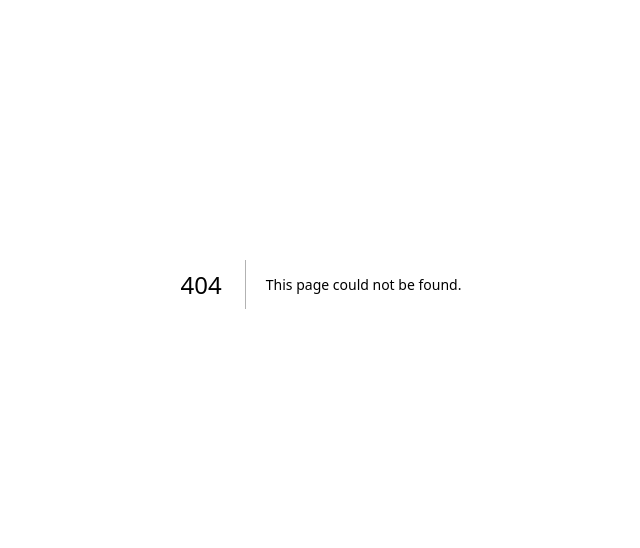
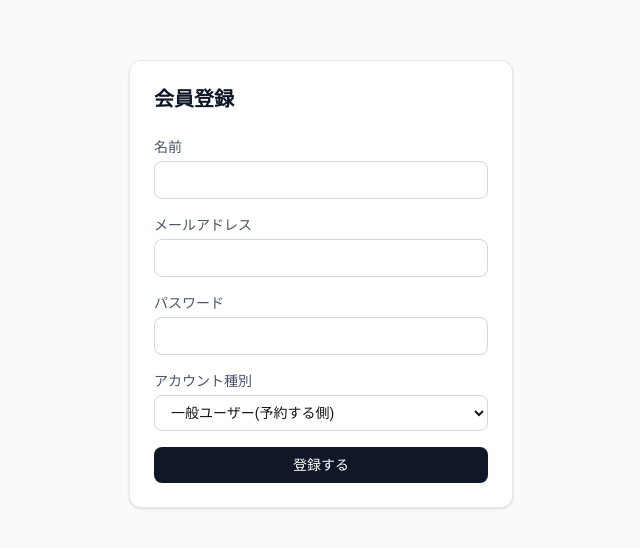
Before and after one commit to ShunkiKusaka/restaurant-booking-app, a Next.js app: page /register in a window 1280 px wide. Before the commit this address had no page. Shown: the part 116-664 px from the top of the page, without its empty margins (319-959 px from the left). Built offline with nearby package versions, Linux system fonts and the light colour scheme; no server answers.

Commit message:
Add role-based redirect after login

```diff
--- a/app/actions.ts
+++ b/app/actions.ts
@@ -1,28 +1,26 @@
 "use server";
 
 import { prisma } from "../lib/prisma.ts";
+import { auth } from "../auth.ts";
 import { revalidatePath } from "next/cache";
 
 export async function createReservation(formData: FormData) {
+  const session = await auth();
+
+  if (!session?.user?.id) {
+    throw new Error("ログインしてください");
+  }
+
   const restaurantId = formData.get("restaurantId") as string;
   const date = formData.get("date") as string;
   const time = formData.get("time") as string;
   const guests = Number(formData.get("guests"));
 
-  // 今回は仮で、シードデータの customer ユーザーを使う
-  const customer = await prisma.user.findUnique({
-    where: { email: "customer@example.com" },
-  });
-
-  if (!customer) {
-    throw new Error("ユーザーが見つかりません");
-  }
-
   const reservationDate = new Date(`${date}T${time}:00`);
 
   await prisma.reservation.create({
     data: {
-      userId: customer.id,
+      userId: session.user.id,
       restaurantId,
       reservationDate,
       numberOfGuests: guests,
--- /dev/null
+++ b/app/login/page.tsx
@@ -0,0 +1,93 @@
+"use client";
+
+import { signIn } from "next-auth/react";
+import { useState } from "react";
+import { useRouter } from "next/navigation";
+
+export default function LoginPage() {
+  const router = useRouter();
+  const [error, setError] = useState("");
+
+  const handleSubmit = async (e: React.FormEvent<HTMLFormElement>) => {
+    e.preventDefault();
+    setError("");
+
+    const formData = new FormData(e.currentTarget);
+    const email = formData.get("email") as string;
+    const password = formData.get("password") as string;
+
+    const result = await signIn("credentials", {
+      email,
+      password,
+      redirect: false,
+    });
+
+    if (result?.error) {
+      setError("メールアドレスまたはパスワードが間違っています");
+      return;
+    }
+
+    // ログイン後、最新のセッション情報を取得してroleを確認する
+    const sessionRes = await fetch("/api/auth/session");
+    const session = await sessionRes.json();
+    const role = session?.user?.role;
+
+    if (role === "owner") {
+      router.push("/owner/dashboard");
+    } else if (role === "admin") {
+      router.push("/admin/dashboard");
+    } else {
+      router.push("/");
+    }
+
+    router.refresh();
+  };
+
+  return (
+    <main className="min-h-screen bg-gray-50 flex items-center justify-center px-4">
+      <div className="w-full max-w-sm bg-white rounded-xl shadow-sm border border-gray-200 p-6">
+        <h1 className="text-xl font-bold text-gray-900 mb-6">ログイン</h1>
+
+        <form onSubmit={handleSubmit} className="space-y-4">
+          <div>
+            <label className="block text-sm text-gray-600 mb-1">メールアドレス</label>
+            <input
+              type="email"
+              name="email"
+              required
+              className="w-full border border-gray-300 rounded-lg px-3 py-2 text-sm"
+            />
+          </div>
+
+          <div>
+            <label className="block text-sm text-gray-600 mb-1">パスワード</label>
+            <input
+              type="password"
+              name="password"
+              required
+              className="w-full border border-gray-300 rounded-lg px-3 py-2 text-sm"
+            />
+          </div>
+
+          {error && (
+            <p className="text-sm text-red-500">{error}</p>
+          )}
+
+          <button
+            type="submit"
+            className="w-full rounded-lg bg-gray-900 py-2 text-sm font-medium text-white hover:bg-gray-700 transition-colors"
+          >
+            ログイン
+          </button>
+        </form>
+
+        <p className="text-sm text-gray-500 mt-4 text-center">
+          アカウントをお持ちでない方は{" "}
+          <a href="/register" className="text-gray-900 underline">
+            会員登録
+          </a>
+        </p>
+      </div>
+    </main>
+  );
+}
--- /dev/null
+++ b/app/owner/dashboard/page.tsx
@@ -0,0 +1,63 @@
+import { auth } from "../../../auth.ts";
+import { prisma } from "../../../lib/prisma.ts";
+import { redirect } from "next/navigation";
+
+export default async function OwnerDashboard() {
+  const session = await auth();
+
+  // ログインしてない、または owner じゃない場合ははじく
+  if (!session?.user) {
+    redirect("/login");
+  }
+  if (session.user.role !== "owner") {
+    redirect("/");
+  }
+
+  // このオーナーが持ってる店舗の予約を、関連データ込みで取得
+  const reservations = await prisma.reservation.findMany({
+    where: {
+      restaurant: {
+        ownerId: session.user.id,
+      },
+    },
+    include: {
+      user: true,
+      restaurant: true,
+    },
+    orderBy: {
+      reservationDate: "asc",
+    },
+  });
+
+  return (
+    <main className="min-h-screen bg-gray-50 px-6 py-10">
+      <div className="mx-auto max-w-3xl">
+        <h1 className="text-2xl font-bold text-gray-900 mb-6">予約管理</h1>
+
+        {reservations.length === 0 ? (
+          <p className="text-gray-400 text-sm">まだ予約はありません</p>
+        ) : (
+          <div className="space-y-3">
+            {reservations.map((r) => (
+              <div
+                key={r.id}
+                className="flex items-center justify-between rounded-lg border border-gray-200 bg-white px-4 py-3"
+              >
+                <div>
+                  <p className="font-medium text-gray-900">
+                    {r.restaurant.name} ・ {r.user.name} 様
+                  </p>
+                  <p className="text-sm text-gray-500">
+                    {new Date(r.reservationDate).toLocaleString("ja-JP")} ／{" "}
+                    {r.numberOfGuests}名
+                  </p>
+                </div>
+                <span className="text-sm text-gray-500">{r.status}</span>
+              </div>
+            ))}
+          </div>
+        )}
+      </div>
+    </main>
+  );
+}
--- /dev/null
+++ b/app/register-action.ts
@@ -0,0 +1,35 @@
+"use server";
+
+import { prisma } from "../lib/prisma.ts";
+import bcrypt from "bcryptjs";
+import { redirect } from "next/navigation";
+
+export async function registerUser(formData: FormData) {
+  const email = formData.get("email") as string;
+  const password = formData.get("password") as string;
+  const name = formData.get("name") as string;
+  const role = formData.get("role") as string;
+
+  // すでに同じメールアドレスのユーザーがいないか確認
+  const existingUser = await prisma.user.findUnique({
+    where: { email },
+  });
+
+  if (existingUser) {
+    throw new Error("このメールアドレスはすでに登録されています");
+  }
+
+  // パスワードをハッシュ化(暗号化)する
+  const hashedPassword = await bcrypt.hash(password, 10);
+
+  await prisma.user.create({
+    data: {
+      email,
+      password: hashedPassword,
+      name,
+      role: role || "customer",
+    },
+  });
+
+  redirect("/login");
+}
--- /dev/null
+++ b/app/register/page.tsx
@@ -0,0 +1,62 @@
+import { registerUser } from "../register-action.ts";
+
+export default function RegisterPage() {
+  return (
+    <main className="min-h-screen bg-gray-50 flex items-center justify-center px-4">
+      <div className="w-full max-w-sm bg-white rounded-xl shadow-sm border border-gray-200 p-6">
+        <h1 className="text-xl font-bold text-gray-900 mb-6">会員登録</h1>
+
+        <form action={registerUser} className="space-y-4">
+          <div>
+            <label className="block text-sm text-gray-600 mb-1">名前</label>
+            <input
+              type="text"
+              name="name"
+              required
+              className="w-full border border-gray-300 rounded-lg px-3 py-2 text-sm"
+            />
+          </div>
+
+          <div>
+            <label className="block text-sm text-gray-600 mb-1">メールアドレス</label>
+            <input
+              type="email"
+              name="email"
+              required
+              className="w-full border border-gray-300 rounded-lg px-3 py-2 text-sm"
+            />
+          </div>
+
+          <div>
+            <label className="block text-sm text-gray-600 mb-1">パスワード</label>
+            <input
+              type="password"
+              name="password"
+              required
+              minLength={6}
+              className="w-full border border-gray-300 rounded-lg px-3 py-2 text-sm"
+            />
+          </div>
+
+          <div>
+            <label className="block text-sm text-gray-600 mb-1">アカウント種別</label>
+            <select
+              name="role"
+              className="w-full border border-gray-300 rounded-lg px-3 py-2 text-sm"
+            >
+              <option value="customer">一般ユーザー(予約する側)</option>
+              <option value="owner">店舗オーナー</option>
+            </select>
+          </div>
+
+          <button
+            type="submit"
+            className="w-full rounded-lg bg-gray-900 py-2 text-sm font-medium text-white hover:bg-gray-700 transition-colors"
+          >
+            登録する
+          </button>
+        </form>
+      </div>
+    </main>
+  );
+}
--- a/prisma/seed.ts
+++ b/prisma/seed.ts
@@ -1,15 +1,19 @@
 import { PrismaClient } from "../app/generated/prisma/client.ts";
 import { PrismaPg } from "@prisma/adapter-pg";
+import bcrypt from "bcryptjs";
 
 const adapter = new PrismaPg({ connectionString: process.env.DATABASE_URL });
 const prisma = new PrismaClient({ adapter });
 
 async function main() {
+
+  const hashedPassword = await bcrypt.hash("password123", 10);
+
   // 運営ユーザー
   const admin = await prisma.user.create({
     data: {
       email: "admin@example.com",
-      password: "dummy_hashed_password",
+      password: hashedPassword,
       name: "運営 太郎",
       role: "admin",
     },
@@ -19,7 +23,7 @@ async function main() {
   const owner = await prisma.user.create({
     data: {
       email: "owner@example.com",
-      password: "dummy_hashed_password",
+      password: hashedPassword,
       name: "焼肉ひかり 店主",
       role: "owner",
     },
@@ -29,7 +33,7 @@ async function main() {
   const customer = await prisma.user.create({
     data: {
       email: "customer@example.com",
-      password: "dummy_hashed_password",
+      password: hashedPassword,
       name: "田中 花子",
       role: "customer",
     },
@@ -71,7 +75,7 @@ async function main() {
     },
   });
 
-  console.log("シードデータの投入が完了しました");
+  console.log("シードデータの投入が完了しました(パスワード: password123)");
 }
 
 main()
```
Also changed, not shown: 1 other file (tests, documents, lock files or other folders).
